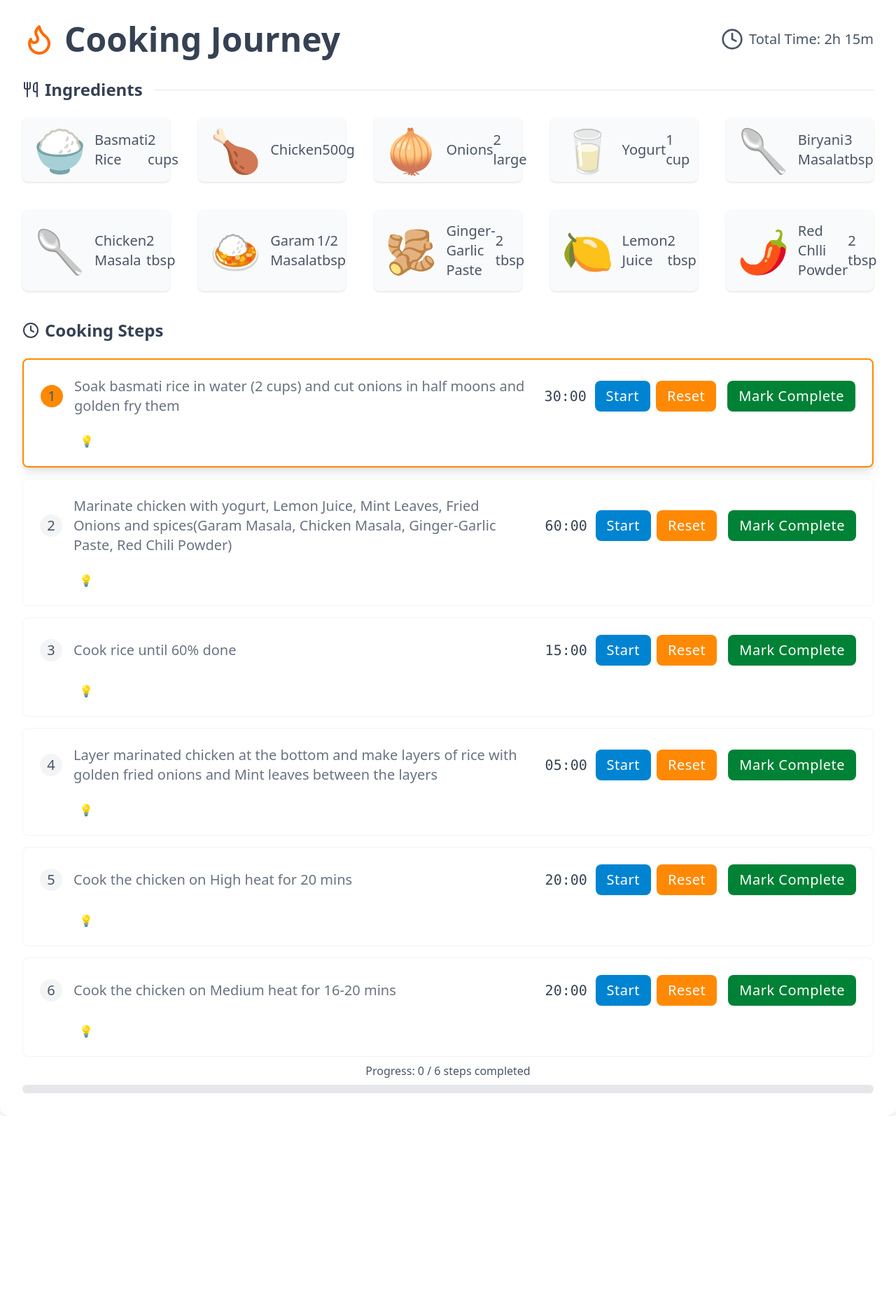
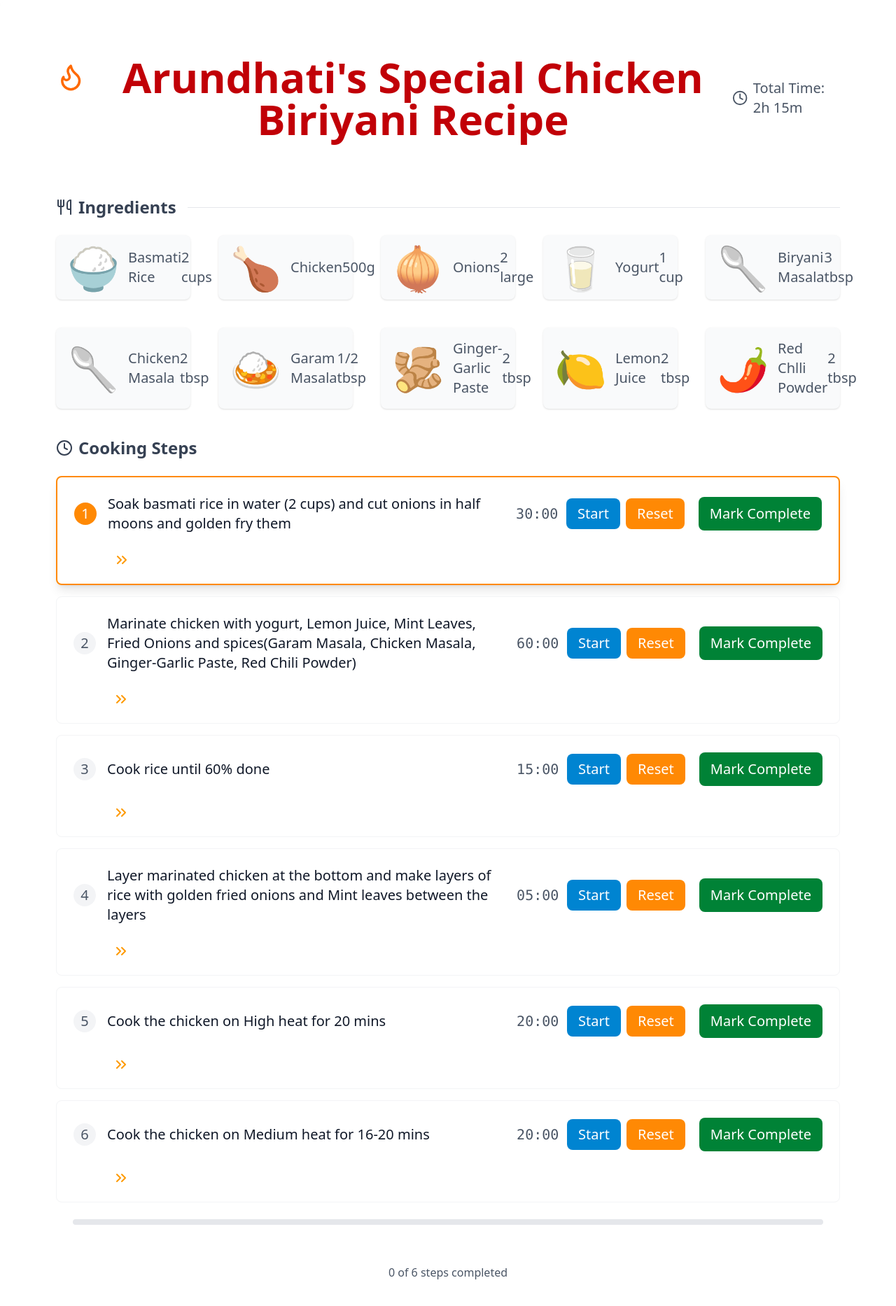
Before and after one commit to Arundhuti2000/Biriyani-Recipe, a React (Vite) app: page / in a window 1280 px wide. Shown: the top 1866 px of the page at 70% size. Before the commit the page ends 1594 px from the top, so only its background shows below. Built offline with nearby package versions, Linux system fonts and the light colour scheme.

Commit message:
updated styles

```diff
--- a/src/components/BiriyaniRecipe.jsx
+++ b/src/components/BiriyaniRecipe.jsx
@@ -1,6 +1,21 @@
 import React, { useState, useRef } from "react";
 import Timer from "./Timer";
-import { Check, ChevronRight, Clock, Utensils, Flame } from "lucide-react";
+import {
+  Check,
+  ChevronRight,
+  Clock,
+  Utensils,
+  Flame,
+  Heart,
+  ChevronDownIcon,
+  ChevronFirst,
+  ChevronDownSquare,
+  ChevronRightSquare,
+  ChevronRightCircle,
+  ChevronRightCircleIcon,
+  ChevronsLeftRightEllipsisIcon,
+  LucideChevronsRight,
+} from "lucide-react";
 
 const BiriyaniRecipe = () => {
   const [currentStep, setCurrentStep] = useState(0);
@@ -73,6 +88,37 @@ const BiriyaniRecipe = () => {
     }
   };
 
+  // const CompletionMessage = () => {
+  //   if (completedSteps.length === steps.length) {
+  //     return (
+  //       <div className="mt-8 text-center space-y-4">
+  //         <p className="text-gray-600 mb-2">
+  //           {completedSteps.length === steps.length ? (
+  //             <span className="flex items-center justify-center gap-2 text-green-600 font-medium">
+  //               <Heart className="w-5 h-5" /> Congratulations! Your Biryani is
+  //               ready to serve!
+  //             </span>
+  //           ) : (
+  //             `${completedSteps.length} of ${steps.length} steps completed`
+  //           )}
+  //         </p>
+  //         <div className="max-w-sm mx-auto rounded-xl overflow-hidden shadow-lg">
+  //           {/* <img
+  //             src="/biryani-recipe/public/Biriyani.png"
+  //             alt="Delicious Biryani"
+  //             className="w-full h-full object-cover rounded-xl"
+  //           /> */}
+  //           <div className="p-4 bg-orange-50">
+  //             <p className="text-orange-600 font-medium">
+  //               Time to enjoy your homemade Biryani! 🎉
+  //             </p>
+  //           </div>
+  //         </div>
+  //       </div>
+  //     );
+  //   }
+  // };
+
   // const markStepComplete = (stepId) => {
   //   if (!completedSteps.includes(stepId)) {
   //     handleStepComplete(stepId);
@@ -82,12 +128,12 @@ const BiriyaniRecipe = () => {
   const progressPercentage = (completedSteps.length / steps.length) * 100;
 
   return (
-    <div className="max-w-8xl mx-auto p-8 bg-white rounded-xl shadow-lg">
+    <div className="max-w-8xl mx-auto p-20 bg-white rounded-xl shadow-lg">
       <div className="mb-8">
-        <div className="flex items-center justify-between mb-6">
-          <h2 className="text-5xl font-bold text-gray-700 flex text-centre gap-3">
-            <Flame className="w-12 h-12  text-orange-500 text-centre" />
-            Cooking Journey
+        <div className="flex items-center justify-between mb-20">
+          <h2 className="text-6xl font-bold text-red-700 flex text-center gap-3">
+            <Flame className="w-15 h-15  text-orange-500 text-center" />
+            Arundhati's Special Chicken Biriyani Recipe
           </h2>
           <div className="flex items-center gap-2 text-gray-600 text-xl">
             <Clock className="w-8 h-8" />
@@ -160,7 +206,7 @@ const BiriyaniRecipe = () => {
                           }
                         `}
                         >
-                          <span className="text-gray-600 font-medium">
+                          <span className="text-white-600 font-medium">
                             {index + 1}
                           </span>
                         </div>
@@ -168,14 +214,14 @@ const BiriyaniRecipe = () => {
                       <span
                         className={
                           completedSteps.includes(step.id)
-                            ? "text-gray-700 font-medium"
-                            : "text-gray-500 font-medium"
+                            ? "text-gray-600 font-small"
+                            : "text-gray-900 font-medium"
                         }
                       >
                         {step.text}
                       </span>
                     </div>
-                    <div className="flex font-medium items-center gap-4 flex-shrink-0">
+                    <div className="flex font-medium items-center gap-5 flex-shrink-0">
                       <Timer
                         duration={step.duration}
                         onComplete={() => handleStepComplete(step.id)}
@@ -187,10 +233,10 @@ const BiriyaniRecipe = () => {
                       />
                       <button
                         onClick={() => handleStepComplete(step.id)}
-                        className={`px-4 py-2 rounded-lg tracking-wide font-medium transition-colors whitespace-nowrap ${
+                        className={`px-4 py-2.5 rounded-lg flex-box font-medium transition-all duration-200 ${
                           completedSteps.includes(step.id)
                             ? "bg-green-100 text-green-700 cursor-default"
-                            : "bg-green-700 text-white hover:bg-green-800"
+                            : "bg-green-700 text-white hover:bg-orange-600"
                         }`}
                         disabled={completedSteps.includes(step.id)}
                       >
@@ -207,10 +253,10 @@ const BiriyaniRecipe = () => {
                         setShowTip(showTip === step.id ? null : step.id)
                       }
                     >
-                      💡
+                      <LucideChevronsRight className="w-6 h-6 text-amber-500 mt-0.5" />
                     </span>
                     {showTip === step.id && (
-                      <div className="text-grey-600 bg-gray-50 p-3 rounded-lg">
+                      <div className="text-amber-600 bg-orange-50 p-3 rounded-lg mt-0.5">
                         {step.tip}
                       </div>
                     )}
@@ -223,16 +269,26 @@ const BiriyaniRecipe = () => {
       </div>
 
       {/* Progress Section */}
-      <div className="text-center">
-        <div className="mt-2 mb-2 text-gray-600 font-medium">
-          Progress: {completedSteps.length} / {steps.length} steps completed
-        </div>
-        <div className="w-full bg-gray-200 rounded-full h-3">
+      <div className="text-center p-6">
+        <div className="w-full bg-gray-200 rounded-full h-2">
           <div
-            className="bg-green-500 h-3 rounded-full transition-all duration-300"
+            className="h-2  bg-gradient-to-r from-orange-400 to-red-500 rounded-full transition-all duration-500"
             style={{ width: `${progressPercentage}%` }}
           ></div>
         </div>
+      </div>
+
+      <div className="mt-8 text-center">
+        <p className="text-gray-600 mb-2">
+          {completedSteps.length === steps.length ? (
+            <span className="flex items-center justify-center gap-2 text-green-600 font-medium">
+              <Heart className="w-5 h-5" /> Congratulations! Your Biryani is
+              ready to serve!
+            </span>
+          ) : (
+            `${completedSteps.length} of ${steps.length} steps completed`
+          )}
+        </p>
       </div>
     </div>
   );
--- a/src/components/Timer.jsx
+++ b/src/components/Timer.jsx
@@ -49,18 +49,18 @@ const Timer = ({ duration, onComplete, onReset, timerRef }) => {
 
   return (
     <div className="flex items-center gap-2">
-      <span className="font-mono text-xl min-w-[4rem] text-gray-700">
+      <span className="font-mono text-xl min-w-[4rem] text-gray-600">
         {formatTime(timeLeft)}
       </span>
       <button
         onClick={toggleTimer}
-        className="px-4 py-2  rounded-lg bg-sky-600 tracking-wide text-white hover:bg-gray-700 transition-colors min-w-[4rem] text"
+        className="px-4 py-2 flex-box rounded-lg bg-sky-600 text-white hover:bg-sky-700 transition-colors min-w-[4rem]"
       >
         {isActive ? "Pause" : "Start"}
       </button>
       <button
         onClick={handleReset}
-        className="px-4 py-2 rounded-lg bg-orange-400 tracking-wide text-white hover:bg-gray-500 transition-colors text"
+        className="px-4 py-2 flex-box rounded-lg bg-orange-400 text-white hover:bg-orange-500 transition-colors"
       >
         Reset
       </button>
```
